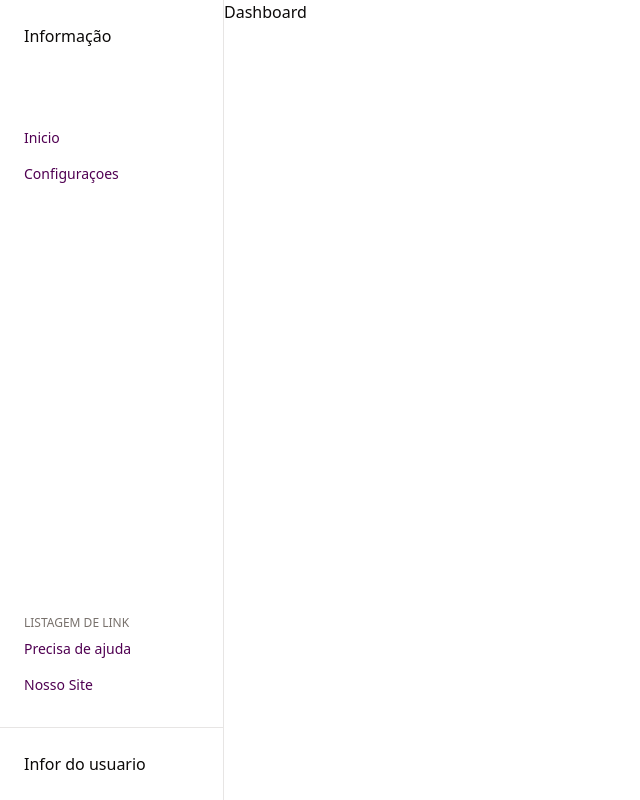
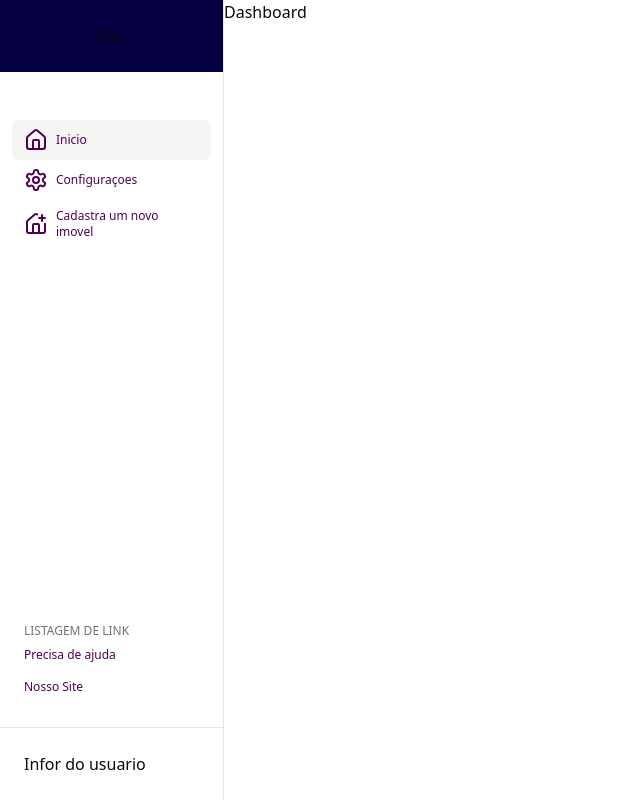
Before and after one commit to THIAGOMORGADO/web-projeto-tobehome, a Next.js app: page /dashboard in a window 1280 px wide. Shown: the whole page, without its empty margins (0-640 px from the left). Built offline with nearby package versions, Linux system fonts and the light colour scheme.

Commit message:
feat: adiconando cores no header

```diff
--- a/src/app/_components/Dashboard/sidebar.tsx
+++ b/src/app/_components/Dashboard/SideBar.tsx
@@ -23,6 +23,13 @@ export function SideBar({ className, children }: SideBarGenericProps) {
 
 export function SideBarHeader({ className, children }: SideBarGenericProps) {
   return <header className={cn("p-6", className)}>{children}</header>;
+}
+
+export function SideBarHeaderMain({
+  className,
+  children,
+}: SideBarGenericProps) {
+  return <main className={cn("p-6", className)}>{children}</main>;
 }
 export function SideBarHeaderTitle({
   className,
@@ -65,17 +72,23 @@ export function SideBarNavMain({ className, children }: SideBarGenericProps) {
 
 type SidebarNavLinkProps = {
   href: string;
+  active?: boolean;
 };
 
 export function SideBarNavLink({
   className,
   children,
   href,
+  active,
 }: SideBarGenericProps<SidebarNavLinkProps>) {
   return (
     <Link
       href={href}
-      className={cn("text-[#500052] text-sm px-3 py-2", className)}
+      className={cn(
+        "text-[#500052] text-xs px-3 py-2 rounded-md flex items-center gap-2",
+        active && "bg-secondary",
+        className
+      )}
     >
       {children}
     </Link>
--- /dev/null
+++ b/src/app/dashboard/_components/SideBar/index.tsx
@@ -0,0 +1,78 @@
+"use client";
+
+import {
+  SideBar,
+  SideBarHeader,
+  SideBarMain,
+  SideBarNav,
+  SideBarNavMain,
+  SideBarNavLink,
+  SideBarNavHeader,
+  SideBarNavHeaderTitle,
+  SideBarFooter,
+  SideBarHeaderMain,
+} from "@/app/_components/Dashboard/SideBar";
+import { HomeIcon, Settings, HousePlus } from "lucide-react";
+import Image from "next/image";
+import { usePathname } from "next/navigation";
+import React from "react";
+
+import Logo from "@/app/assets/logo.jpg";
+
+export default function Main_SideBar() {
+  const pathname = usePathname();
+
+  const isActive = (path: string) => {
+    return pathname === path;
+  };
+
+  return (
+    <div>
+      <SideBar>
+        <SideBarHeader className="bg-[#050042] flex item-center justify-center">
+          <h1>Ola</h1>
+        </SideBarHeader>
+        <SideBarMain className="flex flex-col flex-grow">
+          <SideBarNav>
+            <SideBarNavMain>
+              <SideBarNavLink href="/dashboard" active={isActive("/dashboard")}>
+                <HomeIcon />
+                Inicio
+              </SideBarNavLink>
+              <SideBarNavLink
+                href="/dashboard/settings"
+                active={isActive("/dashboard/settings")}
+              >
+                <Settings />
+                Configuraçoes
+              </SideBarNavLink>
+              <SideBarNavLink
+                href="/dashboard/addnewimovel"
+                active={isActive("/dashboard/addnewimovel")}
+              >
+                <HousePlus />
+                Cadastra um novo imovel
+              </SideBarNavLink>
+            </SideBarNavMain>
+          </SideBarNav>
+
+          <SideBarNav className="mt-auto">
+            <SideBarNavHeader>
+              <SideBarNavHeaderTitle>LIstagem de link</SideBarNavHeaderTitle>
+            </SideBarNavHeader>
+
+            <SideBarNav>
+              <SideBarNavLink href="/dashboard/help">
+                Precisa de ajuda
+              </SideBarNavLink>
+              <SideBarNavLink href="/">Nosso Site</SideBarNavLink>
+            </SideBarNav>
+          </SideBarNav>
+        </SideBarMain>
+        <SideBarFooter>
+          <h1>Infor do usuario</h1>
+        </SideBarFooter>
+      </SideBar>
+    </div>
+  );
+}
--- /dev/null
+++ b/src/app/dashboard/addnewimovel/page.tsx
@@ -0,0 +1,9 @@
+import React from "react";
+
+export default function AddImovel() {
+  return (
+    <div className="bg-[#050042] p-6">
+      <h1>Tela de cadastro de imovel</h1>
+    </div>
+  );
+}
--- a/src/app/dashboard/layout.tsx
+++ b/src/app/dashboard/layout.tsx
@@ -1,50 +1,11 @@
 import { PropsWithChildren } from "react";
-import {
-  SideBar,
-  SideBarFooter,
-  SideBarHeader,
-  SideBarMain,
-  SideBarNav,
-  SideBarNavHeader,
-  SideBarNavHeaderTitle,
-  SideBarNavLink,
-  SideBarNavMain,
-} from "../_components/Dashboard/sidebar";
+
+import Main_SideBar from "./_components/SideBar";
 
 export default function Layout({ children }: PropsWithChildren) {
   return (
     <div className="grid grid-cols-[14rem_1fr] ">
-      <SideBar>
-        <SideBarHeader>
-          <h1>Informação</h1>
-        </SideBarHeader>
-        <SideBarMain className="flex flex-col flex-grow">
-          <SideBarNav>
-            <SideBarNavMain>
-              <SideBarNavLink href="/dashboard">Inicio</SideBarNavLink>
-              <SideBarNavLink href="/dasgboard/settings">
-                Configuraçoes
-              </SideBarNavLink>
-            </SideBarNavMain>
-          </SideBarNav>
-
-          <SideBarNav className="mt-auto">
-            <SideBarNavHeader>
-              <SideBarNavHeaderTitle>LIstagem de link</SideBarNavHeaderTitle>
-            </SideBarNavHeader>
-
-            <SideBarNav>
-              <SideBarNavLink href="/dashboard/help">
-                Precisa de ajuda
-              </SideBarNavLink>
-              <SideBarNavLink href="/">Nosso Site</SideBarNavLink>
-            </SideBarNav>
-          </SideBarNav>
-        </SideBarMain>
-        <SideBarFooter>
-          <h1>Infor do usuario</h1>
-        </SideBarFooter>
-      </SideBar>
+      <Main_SideBar />
       <main>{children}</main>
     </div>
   );
--- a/src/app/signup/page.tsx
+++ b/src/app/signup/page.tsx
@@ -45,11 +45,7 @@ export default function SignUp() {
   const onSubmit: SubmitHandler<User> = (data) => {
     console.log("isso aqui foi trzido do data", data);
 
-    dispatch({ type: FormActions.setName, payload: newData.nome });
-    dispatch({ type: FormActions.setEmail, payload: newData.email });
-    dispatch({ type: FormActions.setSenha, payload: newData.senha });
-    dispatch({ type: FormActions.setProvider, payload: newData.provider });
-    dispatch({ type: FormActions.setCreci, payload: newData.creci });
+    dispatch({ type: FormActions.setName, payload: data.name });
 
     console.log("Aqui e valor do state do contexto", state);
   };
```
